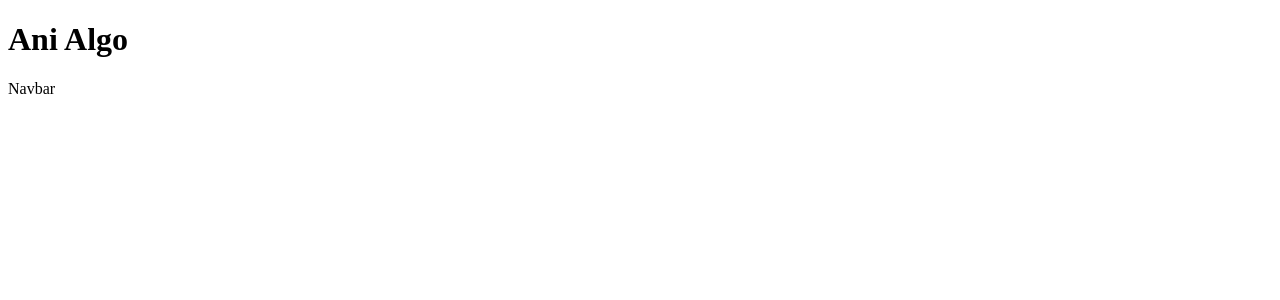
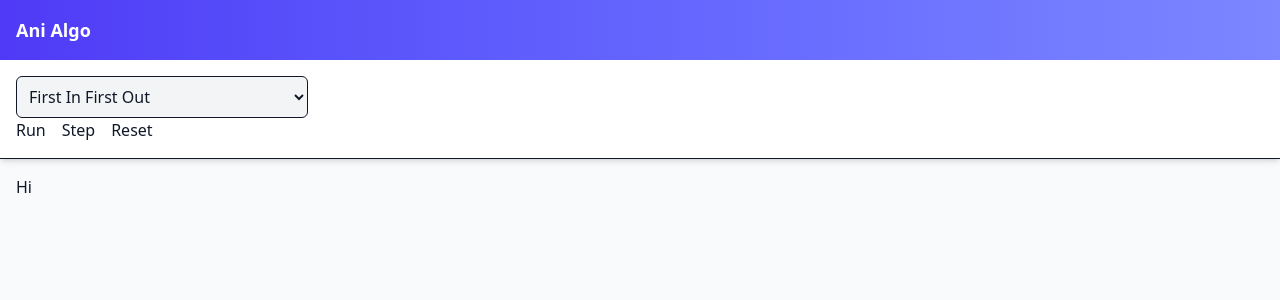
Before and after one commit to hantr0609/ani-algo, a Next.js app: page / in a window 1280 px wide. Shown: the top 300 px of the page. Built offline with nearby package versions, Linux system fonts and the light colour scheme.

Commit message:
Styling Header and Navbar

```diff
--- a/app/(root)/layout.jsx
+++ b/app/(root)/layout.jsx
@@ -1,6 +1,8 @@
+import '../styles/globals.css';
+
 export default function Layout({ children }) {
   return (
-    <html>
+    <html lang="en">
       <body>{children}</body>
     </html>
   );
--- a/app/(root)/page.jsx
+++ b/app/(root)/page.jsx
@@ -6,7 +6,9 @@ export default function Home() {
     <div className="bg-gray-50 dark:bg-gray-900 min-h-screen text-gray-900 dark:text-gray-100">
       <Header />
       <Navbar />
-      <main className="container mx-auto p-4 grid grid-cols-1 md:grid-cols-2 gap-6"></main>
+      <main className="container mx-auto p-4 grid grid-cols-1 md:grid-cols-2 gap-6">
+        Hi
+      </main>
     </div>
   );
 }
--- a/app/components/Header.jsx
+++ b/app/components/Header.jsx
@@ -1,7 +1,9 @@
 export default function Header() {
   return (
-    <header>
-      <h1>Ani Algo</h1>
+    <header className="bg-gradient-to-r from-indigo-600 to-indigo-400 text-white shadow-md p-4">
+      <div className="flex justify-between items-center max-w-7xl mx-auto">
+        <h1 className="text-lg font-bold flex items-center gap-2">Ani Algo</h1>
+      </div>
     </header>
   );
 }
--- a/app/components/Navbar.jsx
+++ b/app/components/Navbar.jsx
@@ -1,3 +1,20 @@
 export default function Navbar() {
-  return <nav>Navbar</nav>;
+  return (
+    <nav className="bg-white dark:bg-gray-800 p-4 shadow-md border-b">
+      <div className="max-w-7xl mx-auto flex justify-between items-center">
+        <select className="p-2 rounded-md border dark:border-gray-700 bg-gray-100 dark:bg-gray-900">
+          <option value="fifo">First In First Out</option>
+          <option value="sjf">Shortest Job First</option>
+          <option value="stcf">Shortest Time-to-Completion First</option>
+          <option value="rr">Round Robin</option>
+          <option value="mlfq">Multi-Level Feedback Queue</option>
+        </select>
+      </div>
+      <div className="flex gap-4">
+        <button>Run</button>
+        <button>Step</button>
+        <button>Reset</button>
+      </div>
+    </nav>
+  );
 }
```
